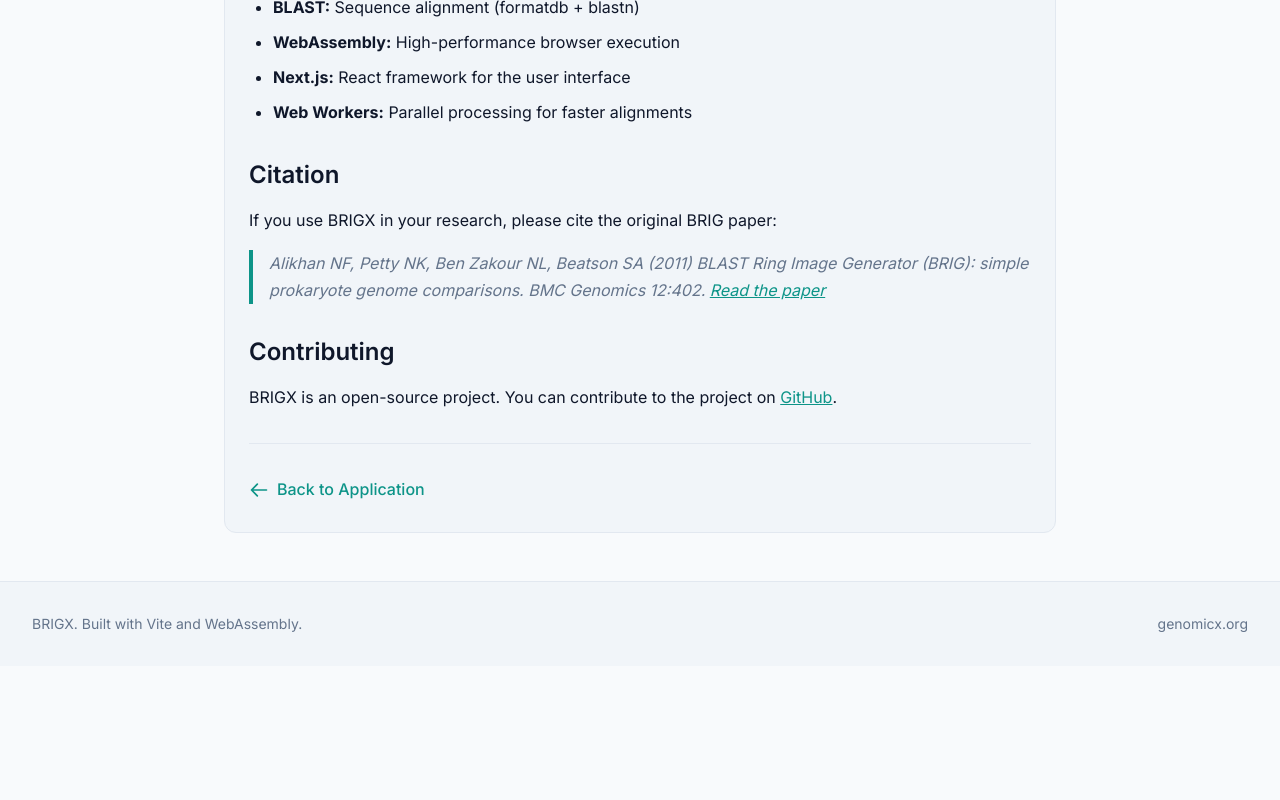
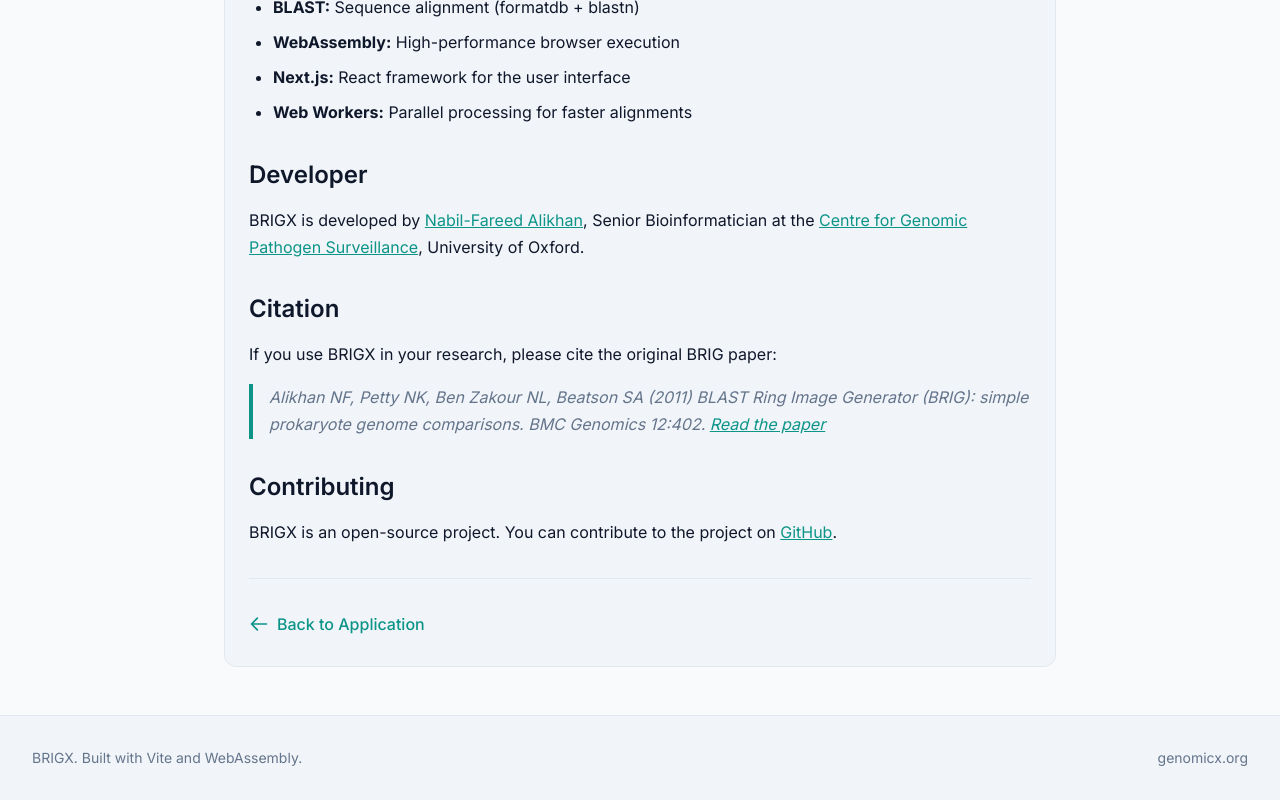
Before and after one commit to happykhan/brigx, a React (Vite) app: page /about in a window 1280 px wide. Shown: the part 1036-1836 px from the top of the page. Before the commit the page ends 1702 px from the top, so only its background shows below. Built offline with nearby package versions, Linux system fonts and the light colour scheme; what handsontable would draw is missing.

Commit message:
feat: add developer credit to About page
Co-Authored-By: Claude Sonnet 4.6 <noreply@anthropic.com>

```diff
--- a/src/pages/About.tsx
+++ b/src/pages/About.tsx
@@ -77,6 +77,15 @@ export default function AboutPage() {
                 <li><strong style={{ color: 'var(--gx-text)' }}>Web Workers:</strong> Parallel processing for faster alignments</li>
               </ul>
 
+              <h2 className="text-2xl font-semibold mt-8 mb-4" style={{ color: 'var(--gx-text)' }}>Developer</h2>
+              <p className="mb-4" style={{ color: 'var(--gx-text)' }}>
+                BRIGX is developed by{' '}
+                <a href="https://github.com/happykhan" target="_blank" rel="noopener noreferrer" style={{ color: 'var(--gx-accent)', textDecoration: 'underline' }}>Nabil-Fareed Alikhan</a>
+                , Senior Bioinformatician at the{' '}
+                <a href="https://www.pathogensurveillance.net" target="_blank" rel="noopener noreferrer" style={{ color: 'var(--gx-accent)', textDecoration: 'underline' }}>Centre for Genomic Pathogen Surveillance</a>
+                , University of Oxford.
+              </p>
+
               <h2 className="text-2xl font-semibold mt-8 mb-4" style={{ color: 'var(--gx-text)' }}>Citation</h2>
               <p className="mb-4" style={{ color: 'var(--gx-text)' }}>
                 If you use BRIGX in your research, please cite the original BRIG paper:
```
